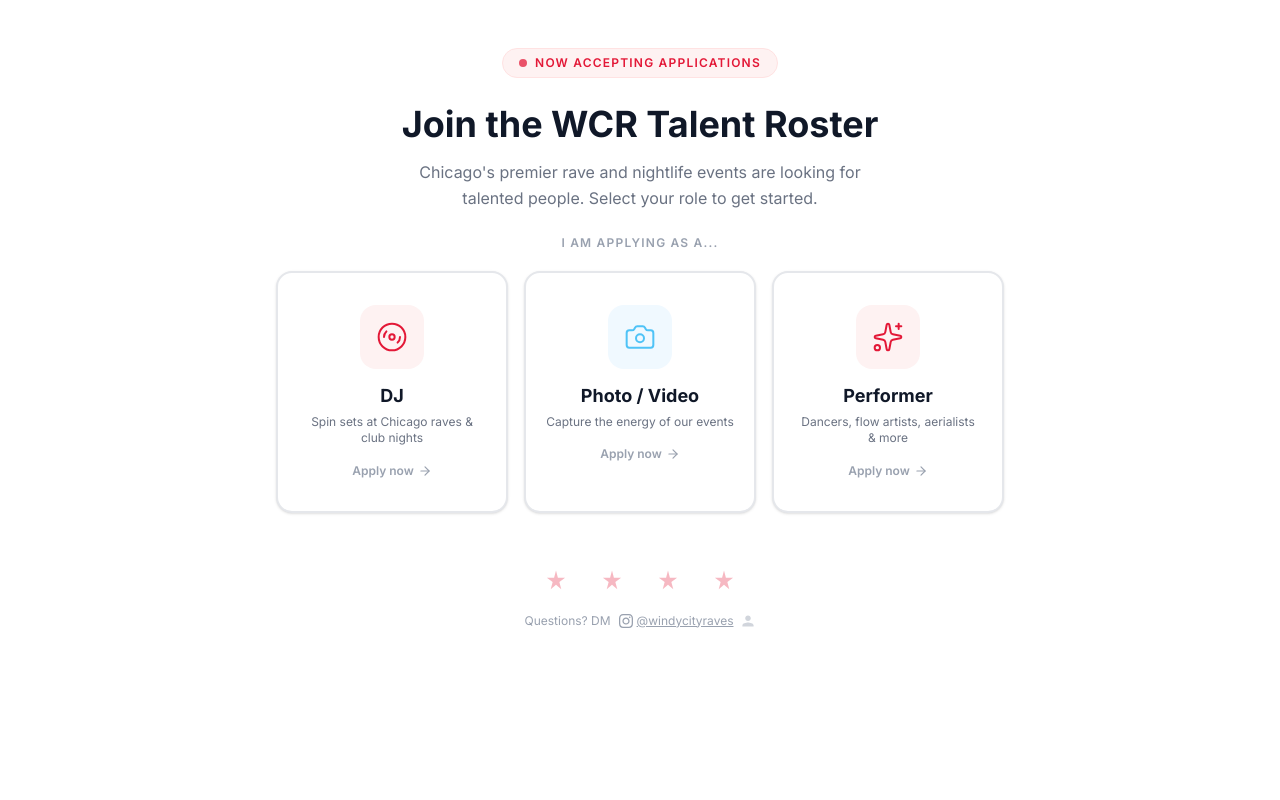
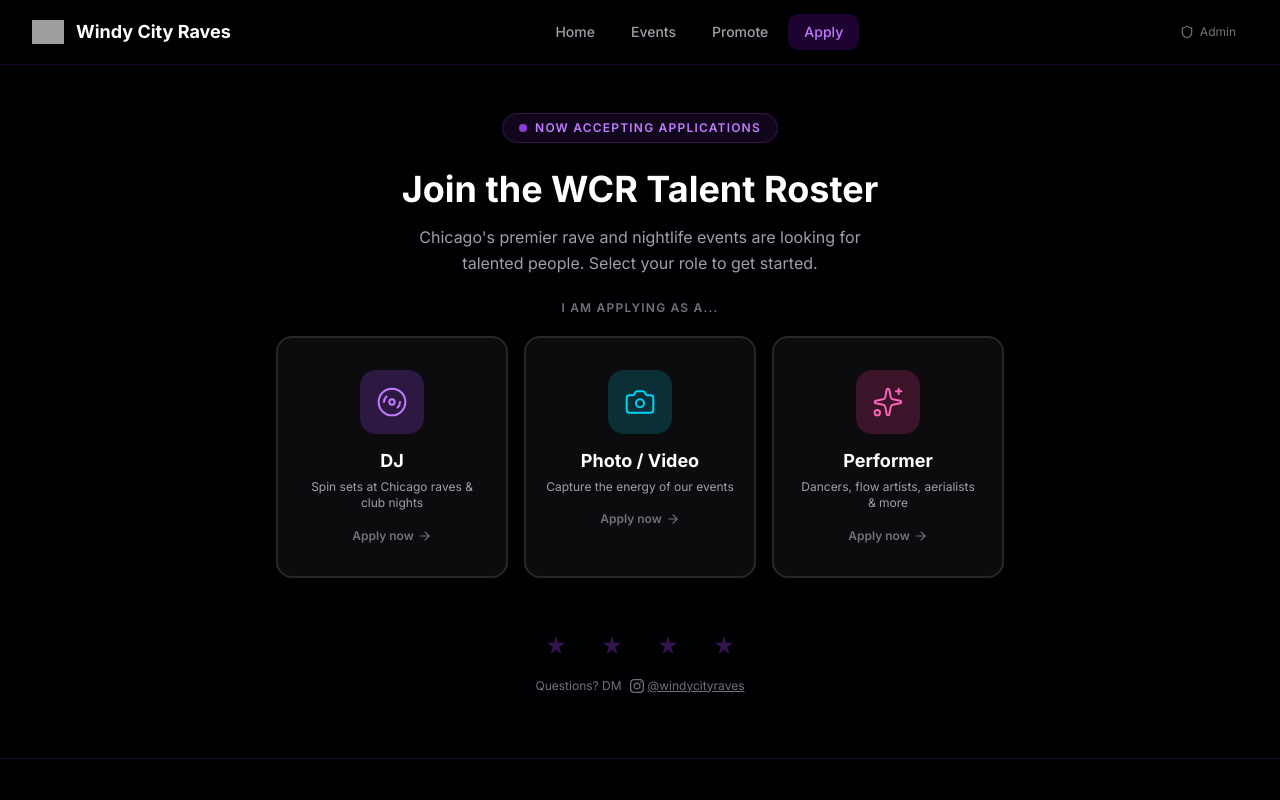
Before and after one commit to ODD-DON/windy-city-raves-site, a Next.js app: page /apply in a window 1280 px wide. Shown: the top 800 px of the page. Built offline with nearby package versions, Linux system fonts and the light colour scheme; grey boxes are pictures that could not be loaded.

Commit message:
feat: add sticky nav and dark purple theme consistency
Implement sticky navigation bar with dark theme and update all pages for consistency.

```diff
--- a/app/globals.css
+++ b/app/globals.css
@@ -43,38 +43,41 @@
 }
 
 .dark {
-  --background: oklch(0.08 0.01 270);
+  /* Deep purple/black background with subtle purple tint */
+  --background: oklch(0.06 0.02 280);
   --foreground: oklch(0.98 0 0);
-  --card: oklch(0.12 0.01 270);
+  --card: oklch(0.10 0.025 280);
   --card-foreground: oklch(0.98 0 0);
-  --popover: oklch(0.10 0.01 270);
+  --popover: oklch(0.08 0.02 280);
   --popover-foreground: oklch(0.98 0 0);
-  --primary: oklch(0.58 0.22 25);
+  /* Primary - Electric Purple */
+  --primary: oklch(0.62 0.26 290);
   --primary-foreground: oklch(0.98 0 0);
+  /* Secondary - Cyan accent */
   --secondary: oklch(0.70 0.14 230);
   --secondary-foreground: oklch(0.08 0 0);
-  --muted: oklch(0.18 0.01 270);
+  --muted: oklch(0.16 0.02 280);
   --muted-foreground: oklch(0.65 0 0);
-  --accent: oklch(0.70 0.14 230);
-  --accent-foreground: oklch(0.08 0 0);
+  --accent: oklch(0.62 0.26 290);
+  --accent-foreground: oklch(0.98 0 0);
   --destructive: oklch(0.55 0.22 25);
   --destructive-foreground: oklch(0.98 0 0);
-  --border: oklch(0.22 0.02 270);
-  --input: oklch(0.18 0.02 270);
-  --ring: oklch(0.58 0.22 25);
-  --chart-1: oklch(0.58 0.22 25);
+  --border: oklch(0.20 0.04 280);
+  --input: oklch(0.16 0.03 280);
+  --ring: oklch(0.62 0.26 290);
+  --chart-1: oklch(0.62 0.26 290);
   --chart-2: oklch(0.70 0.14 230);
   --chart-3: oklch(0.65 0.15 280);
   --chart-4: oklch(0.75 0.10 180);
   --chart-5: oklch(0.60 0.18 60);
-  --sidebar: oklch(0.10 0.01 270);
+  --sidebar: oklch(0.08 0.02 280);
   --sidebar-foreground: oklch(0.98 0 0);
-  --sidebar-primary: oklch(0.58 0.22 25);
+  --sidebar-primary: oklch(0.62 0.26 290);
   --sidebar-primary-foreground: oklch(0.98 0 0);
-  --sidebar-accent: oklch(0.18 0.02 270);
+  --sidebar-accent: oklch(0.16 0.03 280);
   --sidebar-accent-foreground: oklch(0.98 0 0);
-  --sidebar-border: oklch(0.22 0.02 270);
-  --sidebar-ring: oklch(0.58 0.22 25);
+  --sidebar-border: oklch(0.20 0.04 280);
+  --sidebar-ring: oklch(0.62 0.26 290);
 }
 
 @theme inline {
--- a/app/layout.tsx
+++ b/app/layout.tsx
@@ -1,6 +1,7 @@
 import type { Metadata, Viewport } from 'next'
 import { Inter, Space_Grotesk } from 'next/font/google'
 import { Analytics } from '@vercel/analytics/next'
+import { Navigation } from '@/components/navigation'
 import './globals.css'
 
 const inter = Inter({
@@ -215,7 +216,7 @@ export default function RootLayout({
   children: React.ReactNode
 }>) {
   return (
-    <html lang="en" className="w-full max-w-full" data-scroll-behavior="smooth">
+    <html lang="en" className="dark w-full max-w-full bg-background" data-scroll-behavior="smooth">
       <head>
         <script
           type="application/ld+json"
@@ -226,7 +227,8 @@ export default function RootLayout({
           dangerouslySetInnerHTML={{ __html: JSON.stringify(localBusinessJsonLd) }}
         />
       </head>
-      <body className={`${inter.variable} ${spaceGrotesk.variable} font-sans antialiased w-full max-w-full`}>
+      <body className={`${inter.variable} ${spaceGrotesk.variable} font-sans antialiased w-full max-w-full bg-background text-foreground`}>
+        <Navigation />
         {children}
         <Analytics />
       </body>
--- a/app/page.tsx
+++ b/app/page.tsx
@@ -1,5 +1,6 @@
 import Link from "next/link"
-import { Calendar, Megaphone, Users, Shield, Music, MapPin } from "lucide-react"
+import Image from "next/image"
+import { Calendar, Megaphone, Users, Music, MapPin, ArrowRight, Sparkles } from "lucide-react"
 import { Button } from "@/components/ui/button"
 import { Card, CardContent } from "@/components/ui/card"
 import { Footer } from "@/components/footer"
@@ -11,6 +12,8 @@ const features = [
     description: "Browse upcoming raves, festivals, and electronic music events near you.",
     href: "/events",
     cta: "View Events",
+    gradient: "from-purple-500/20 to-blue-500/20",
+    iconColor: "text-purple-400",
   },
   {
     icon: Megaphone,
@@ -18,6 +21,8 @@ const features = [
     description: "Get your event in front of thousands of rave fans with our promotion packages.",
     href: "/promote",
     cta: "Promote Now",
+    gradient: "from-cyan-500/20 to-purple-500/20",
+    iconColor: "text-cyan-400",
   },
   {
     icon: Users,
@@ -25,73 +30,122 @@ const features = [
     description: "Apply as a DJ, photographer, videographer, or performer to work WCR events.",
     href: "/apply",
     cta: "Apply Today",
+    gradient: "from-purple-500/20 to-pink-500/20",
+    iconColor: "text-purple-400",
   },
+]
+
+const stats = [
+  { value: "19.5K+", label: "Followers" },
+  { value: "300K+", label: "Monthly Reach" },
+  { value: "500+", label: "Events Listed" },
 ]
 
 export default function HomePage() {
   return (
     <div className="min-h-screen bg-background flex flex-col">
       {/* Hero */}
-      <section className="relative flex flex-col items-center justify-center text-center px-4 py-32 overflow-hidden">
-        <div className="absolute inset-0 bg-gradient-to-br from-purple-950 via-black to-blue-950 -z-10" />
-        <div className="absolute inset-0 bg-[radial-gradient(ellipse_at_center,_var(--tw-gradient-stops))] from-purple-800/20 via-transparent to-transparent -z-10" />
+      <section className="relative flex flex-col items-center justify-center text-center px-4 py-24 md:py-32 overflow-hidden">
+        {/* Background gradients */}
+        <div className="absolute inset-0 bg-gradient-to-br from-purple-950/80 via-background to-blue-950/50 -z-10" />
+        <div className="absolute inset-0 bg-[radial-gradient(ellipse_at_top,_var(--tw-gradient-stops))] from-purple-600/20 via-transparent to-transparent -z-10" />
+        <div className="absolute top-1/4 -left-32 w-64 h-64 bg-purple-600/30 rounded-full blur-3xl -z-10" />
+        <div className="absolute bottom-1/4 -right-32 w-64 h-64 bg-blue-600/20 rounded-full blur-3xl -z-10" />
 
-        <div className="flex items-center gap-2 mb-6">
-          <Music className="h-8 w-8 text-purple-400" />
-          <span className="text-purple-400 font-semibold tracking-widest uppercase text-sm">
-            Windy City Raves
-          </span>
+        {/* Logo */}
+        <div className="mb-6 animate-in fade-in slide-in-from-bottom-4 duration-700">
+          <div className="relative w-[180px] md:w-[240px] h-[77px] md:h-[103px]">
+            <Image
+              src="https://hebbkx1anhila5yf.public.blob.vercel-storage.com/New%20Logo-tGlIj5rYBWQGemKw5Ce0TbbPJg5oJJ.png"
+              alt="Windy City Raves"
+              fill
+              className="object-contain"
+              priority
+            />
+          </div>
         </div>
 
-        <h1 className="text-5xl md:text-7xl font-black text-white mb-6 leading-tight">
-          {"Chicago's Home for "}
-          <span className="bg-gradient-to-r from-purple-400 to-blue-400 bg-clip-text text-transparent">
+        {/* Badge */}
+        <div className="flex items-center gap-2 mb-6 animate-in fade-in slide-in-from-bottom-4 duration-700 delay-100">
+          <div className="inline-flex items-center gap-2 bg-purple-500/10 border border-purple-500/20 rounded-full px-4 py-1.5">
+            <Sparkles className="w-4 h-4 text-purple-400" />
+            <span className="text-purple-300 font-medium text-sm">
+              Chicago&apos;s Premier EDM Community
+            </span>
+          </div>
+        </div>
+
+        <h1 className="text-4xl sm:text-5xl md:text-7xl font-black text-white mb-6 leading-tight animate-in fade-in slide-in-from-bottom-4 duration-700 delay-150 text-balance">
+          {"Your Home for "}
+          <span className="bg-gradient-to-r from-purple-400 via-pink-400 to-cyan-400 bg-clip-text text-transparent">
             Electronic Music
           </span>
         </h1>
 
-        <p className="text-lg md:text-xl text-zinc-300 max-w-2xl mb-10">
-          Discover events, promote your shows, and join the WCR talent community — all in one place.
+        <p className="text-lg md:text-xl text-zinc-300 max-w-2xl mb-10 animate-in fade-in slide-in-from-bottom-4 duration-700 delay-200 text-pretty">
+          Discover events, promote your shows, and connect with the Chicago rave community — all in one place.
         </p>
 
-        <div className="flex flex-wrap gap-4 justify-center">
-          <Button size="lg" asChild className="bg-purple-600 hover:bg-purple-700 text-white">
+        <div className="flex flex-wrap gap-4 justify-center animate-in fade-in slide-in-from-bottom-4 duration-700 delay-300">
+          <Button size="lg" asChild className="bg-purple-600 hover:bg-purple-500 text-white font-semibold px-6 py-6 text-base">
             <Link href="/events">
               <Calendar className="mr-2 h-5 w-5" />
               Browse Events
             </Link>
           </Button>
-          <Button size="lg" variant="outline" asChild className="border-zinc-600 text-white hover:bg-zinc-800">
+          <Button size="lg" variant="outline" asChild className="border-purple-500/50 text-white hover:bg-purple-500/10 hover:border-purple-400 font-semibold px-6 py-6 text-base">
             <Link href="/apply">
               <Users className="mr-2 h-5 w-5" />
-              Apply to WCR
+              Join the Team
             </Link>
           </Button>
         </div>
 
-        <div className="flex items-center gap-2 mt-10 text-zinc-500 text-sm">
+        <div className="flex items-center gap-2 mt-10 text-zinc-500 text-sm animate-in fade-in duration-700 delay-500">
           <MapPin className="h-4 w-4" />
           <span>Chicago, IL — and expanding to more cities</span>
         </div>
       </section>
 
+      {/* Stats bar */}
+      <section className="border-y border-purple-900/30 bg-purple-950/30 py-8">
+        <div className="max-w-5xl mx-auto px-4">
+          <div className="grid grid-cols-3 gap-8">
+            {stats.map((stat) => (
+              <div key={stat.label} className="text-center">
+                <div className="text-2xl md:text-3xl font-bold text-white mb-1">{stat.value}</div>
+                <div className="text-sm text-zinc-400">{stat.label}</div>
+              </div>
+            ))}
+          </div>
+        </div>
+      </section>
+
       {/* Feature cards */}
       <section className="px-4 py-20 max-w-5xl mx-auto w-full">
-        <h2 className="text-3xl font-bold text-center text-white mb-12">Everything You Need</h2>
+        <div className="text-center mb-12">
+          <h2 className="text-3xl md:text-4xl font-bold text-white mb-4">Everything You Need</h2>
+          <p className="text-zinc-400 max-w-xl mx-auto">
+            Whether you&apos;re looking for events, promoting shows, or joining our talent roster — we&apos;ve got you covered.
+          </p>
+        </div>
         <div className="grid md:grid-cols-3 gap-6">
           {features.map((f) => (
             <Card
               key={f.href}
-              className="bg-zinc-900 border-zinc-800 hover:border-purple-700 transition-colors"
+              className="group bg-zinc-900/50 border-purple-900/30 hover:border-purple-500/50 transition-all duration-300 hover:shadow-lg hover:shadow-purple-500/10"
             >
               <CardContent className="p-6 flex flex-col gap-4">
-                <div className="w-12 h-12 rounded-lg bg-purple-900/50 flex items-center justify-center">
-                  <f.icon className="h-6 w-6 text-purple-400" />
+                <div className={`w-14 h-14 rounded-xl bg-gradient-to-br ${f.gradient} flex items-center justify-center group-hover:scale-110 transition-transform duration-300`}>
+                  <f.icon className={`h-7 w-7 ${f.iconColor}`} />
                 </div>
-                <h3 className="text-lg font-semibold text-white">{f.title}</h3>
+                <h3 className="text-xl font-semibold text-white">{f.title}</h3>
                 <p className="text-zinc-400 text-sm flex-1">{f.description}</p>
-                <Button variant="ghost" size="sm" asChild className="w-fit text-purple-400 hover:text-purple-300 px-0">
-                  <Link href={f.href}>{f.cta} →</Link>
+                <Button variant="ghost" size="sm" asChild className="w-fit text-purple-400 hover:text-purple-300 hover:bg-purple-500/10 px-0 group/btn">
+                  <Link href={f.href} className="flex items-center gap-2">
+                    {f.cta}
+                    <ArrowRight className="w-4 h-4 group-hover/btn:translate-x-1 transition-transform" />
+                  </Link>
                 </Button>
               </CardContent>
             </Card>
@@ -99,13 +153,24 @@ export default function HomePage() {
         </div>
       </section>
 
-      {/* Admin link (subtle) */}
-      <div className="text-center pb-8">
-        <Link href="/admin/login" className="text-xs text-zinc-600 hover:text-zinc-500 transition-colors">
-          <Shield className="inline h-3 w-3 mr-1" />
-          Admin
-        </Link>
-      </div>
+      {/* CTA Section */}
+      <section className="px-4 py-16 bg-gradient-to-b from-purple-950/50 to-background">
+        <div className="max-w-3xl mx-auto text-center">
+          <h2 className="text-2xl md:text-3xl font-bold text-white mb-4">
+            Ready to Promote Your Event?
+          </h2>
+          <p className="text-zinc-400 mb-8 text-pretty">
+            Get your event in front of thousands of dedicated electronic music fans in Chicago.
+            Our promotion packages are designed to maximize your reach and ticket sales.
+          </p>
+          <Button size="lg" asChild className="bg-purple-600 hover:bg-purple-500 text-white font-semibold">
+            <Link href="/promote">
+              <Megaphone className="mr-2 h-5 w-5" />
+              View Promotion Packages
+            </Link>
+          </Button>
+        </div>
+      </section>
 
       <Footer />
     </div>
--- a/components/landing/role-selection-page.tsx
+++ b/components/landing/role-selection-page.tsx
@@ -2,6 +2,7 @@
 
 import Link from 'next/link'
 import { Disc3, Camera, Sparkles, ArrowRight } from 'lucide-react'
+import { Footer } from '@/components/footer'
 
 const ROLES = [
   {
@@ -9,53 +10,53 @@ const ROLES = [
     icon: Disc3,
     label: 'DJ',
     description: 'Spin sets at Chicago raves & club nights',
-    iconBg: 'bg-red-50 group-hover:bg-[#E31837]',
-    iconColor: 'text-[#E31837] group-hover:text-white',
-    tileBorder: 'hover:border-[#E31837]',
-    tileBg: 'hover:bg-red-50/40',
+    iconBg: 'bg-purple-500/20 group-hover:bg-purple-500',
+    iconColor: 'text-purple-400 group-hover:text-white',
+    tileBorder: 'hover:border-purple-500/50',
+    tileBg: 'hover:bg-purple-500/5',
   },
   {
     href: '/apply/photo_video',
     icon: Camera,
     label: 'Photo / Video',
     description: 'Capture the energy of our events',
-    iconBg: 'bg-sky-50 group-hover:bg-[#4FC3F7]',
-    iconColor: 'text-[#4FC3F7] group-hover:text-white',
-    tileBorder: 'hover:border-[#4FC3F7]',
-    tileBg: 'hover:bg-sky-50/40',
+    iconBg: 'bg-cyan-500/20 group-hover:bg-cyan-500',
+    iconColor: 'text-cyan-400 group-hover:text-white',
+    tileBorder: 'hover:border-cyan-500/50',
+    tileBg: 'hover:bg-cyan-500/5',
   },
   {
     href: '/apply/performer',
     icon: Sparkles,
     label: 'Performer',
     description: 'Dancers, flow artists, aerialists & more',
-    iconBg: 'bg-red-50 group-hover:bg-[#E31837]',
-    iconColor: 'text-[#E31837] group-hover:text-white',
-    tileBorder: 'hover:border-[#E31837]',
-    tileBg: 'hover:bg-red-50/40',
+    iconBg: 'bg-pink-500/20 group-hover:bg-pink-500',
+    iconColor: 'text-pink-400 group-hover:text-white',
+    tileBorder: 'hover:border-pink-500/50',
+    tileBg: 'hover:bg-pink-500/5',
   },
 ]
 
 export function RoleSelectionPage() {
   return (
-    <div className="min-h-screen bg-white flex flex-col">
+    <div className="min-h-screen bg-background flex flex-col">
       <div className="max-w-3xl mx-auto w-full px-5 pt-12 pb-6 text-center">
-        <div className="inline-flex items-center gap-2 bg-red-50 border border-red-100 rounded-full px-4 py-1.5 mb-6">
-          <span className="w-2 h-2 rounded-full bg-[#E31837] animate-pulse" />
-          <span className="text-xs font-semibold text-[#E31837] uppercase tracking-widest">
+        <div className="inline-flex items-center gap-2 bg-purple-500/10 border border-purple-500/20 rounded-full px-4 py-1.5 mb-6">
+          <span className="w-2 h-2 rounded-full bg-purple-500 animate-pulse" />
+          <span className="text-xs font-semibold text-purple-400 uppercase tracking-widest">
             Now Accepting Applications
           </span>
         </div>
-        <h1 className="font-display text-3xl md:text-4xl font-bold text-gray-900 leading-tight text-balance">
+        <h1 className="font-display text-3xl md:text-4xl font-bold text-white leading-tight text-balance">
           Join the WCR Talent Roster
         </h1>
-        <p className="mt-3 text-gray-500 text-base leading-relaxed max-w-md mx-auto text-pretty">
+        <p className="mt-3 text-zinc-400 text-base leading-relaxed max-w-md mx-auto text-pretty">
           {"Chicago's premier rave and nightlife events are looking for talented people. Select your role to get started."}
         </p>
       </div>
 
       <main className="flex-1 max-w-3xl mx-auto w-full px-5 pb-16">
-        <p className="text-xs font-semibold uppercase tracking-widest text-gray-400 mb-5 text-center">
+        <p className="text-xs font-semibold uppercase tracking-widest text-zinc-500 mb-5 text-center">
           I am applying as a...
         </p>
 
@@ -66,16 +67,16 @@ export function RoleSelectionPage() {
               <Link
                 key={role.href}
                 href={role.href}
-                className={`group relative flex flex-col items-center gap-4 rounded-2xl border-2 border-gray-200 bg-white px-4 py-8 text-center transition-all duration-200 shadow-sm hover:shadow-md active:scale-[0.97] ${role.tileBorder} ${role.tileBg}`}
+                className={`group relative flex flex-col items-center gap-4 rounded-2xl border-2 border-zinc-800 bg-zinc-900/50 px-4 py-8 text-center transition-all duration-200 hover:shadow-lg hover:shadow-purple-500/10 active:scale-[0.97] ${role.tileBorder} ${role.tileBg}`}
               >
                 <div className={`w-16 h-16 rounded-2xl flex items-center justify-center transition-all duration-200 shrink-0 ${role.iconBg}`}>
                   <Icon className={`w-8 h-8 transition-colors duration-200 ${role.iconColor}`} strokeWidth={1.5} />
                 </div>
                 <div className="w-full">
-                  <p className="font-display text-lg font-bold text-gray-900 leading-tight text-balance">{role.label}</p>
-                  <p className="mt-1.5 text-xs text-gray-500 leading-snug text-pretty">{role.description}</p>
+                  <p className="font-display text-lg font-bold text-white leading-tight text-balance">{role.label}</p>
+                  <p className="mt-1.5 text-xs text-zinc-400 leading-snug text-pretty">{role.description}</p>
                 </div>
-                <div className="flex items-center gap-1 text-xs font-semibold text-gray-400 group-hover:text-gray-700 transition-colors">
+                <div className="flex items-center gap-1 text-xs font-semibold text-zinc-500 group-hover:text-purple-400 transition-colors">
                   Apply now <ArrowRight className="w-3.5 h-3.5" />
                 </div>
               </Link>
@@ -85,19 +86,19 @@ export function RoleSelectionPage() {
 
         <div className="flex items-center justify-center gap-8 mt-14 opacity-30">
           {[...Array(4)].map((_, i) => (
-            <svg key={i} viewBox="0 0 50 50" className="w-6 h-6 fill-[#E31837]" aria-hidden="true">
+            <svg key={i} viewBox="0 0 50 50" className="w-6 h-6 fill-purple-500" aria-hidden="true">
               <polygon points="25,3 29,18 44,18 32,27 36,42 25,33 14,42 18,27 6,18 21,18" />
             </svg>
           ))}
         </div>
 
-        <p className="text-center text-xs text-gray-400 mt-5 flex items-center justify-center gap-2">
+        <p className="text-center text-xs text-zinc-500 mt-5 flex items-center justify-center gap-2">
           <span>Questions? DM</span>
           <a
             href="https://instagram.com/windycityraves"
             target="_blank"
             rel="noopener noreferrer"
-            className="inline-flex items-center gap-1 underline hover:text-gray-600 transition-colors"
+            className="inline-flex items-center gap-1 underline hover:text-zinc-300 transition-colors"
             aria-label="DM us on Instagram @windycityraves"
           >
             <svg viewBox="0 0 24 24" className="w-3.5 h-3.5 fill-current" aria-hidden="true">
@@ -105,18 +106,10 @@ export function RoleSelectionPage() {
             </svg>
             @windycityraves
           </a>
-          <Link
-            href="/auth/login"
-            className="text-gray-300 hover:text-gray-500 transition-colors"
-            aria-label="Admin login"
-            title="Admin"
-          >
-            <svg viewBox="0 0 24 24" className="w-3.5 h-3.5 fill-current" aria-hidden="true">
-              <path d="M12 12c2.7 0 4.8-2.1 4.8-4.8S14.7 2.4 12 2.4 7.2 4.5 7.2 7.2 9.3 12 12 12zm0 2.4c-3.2 0-9.6 1.6-9.6 4.8v2.4h19.2v-2.4c0-3.2-6.4-4.8-9.6-4.8z"/>
-            </svg>
-          </Link>
         </p>
       </main>
+
+      <Footer />
     </div>
   )
 }
--- /dev/null
+++ b/components/navigation.tsx
@@ -0,0 +1,131 @@
+"use client"
+
+import Link from "next/link"
+import Image from "next/image"
+import { usePathname } from "next/navigation"
+import { useState } from "react"
+import { Menu, X, Shield } from "lucide-react"
+import { cn } from "@/lib/utils"
+
+const navLinks = [
+  { href: "/", label: "Home" },
+  { href: "/events", label: "Events" },
+  { href: "/promote", label: "Promote" },
+  { href: "/apply", label: "Apply" },
+]
+
+export function Navigation() {
+  const pathname = usePathname()
+  const [mobileMenuOpen, setMobileMenuOpen] = useState(false)
+
+  // Don't show nav on admin pages (they have their own nav)
+  if (pathname?.startsWith("/admin")) {
+    return null
+  }
+
+  return (
+    <nav className="sticky top-0 z-50 w-full border-b border-purple-900/30 bg-black/95 backdrop-blur supports-[backdrop-filter]:bg-black/80">
+      <div className="max-w-7xl mx-auto px-4 sm:px-6 lg:px-8">
+        <div className="flex items-center justify-between h-16">
+          {/* Logo */}
+          <Link href="/" className="flex items-center gap-3 shrink-0">
+            <div className="relative w-8 h-8">
+              <Image
+                src="https://hebbkx1anhila5yf.public.blob.vercel-storage.com/New%20Logo-tGlIj5rYBWQGemKw5Ce0TbbPJg5oJJ.png"
+                alt="Windy City Raves"
+                fill
+                className="object-contain"
+              />
+            </div>
+            <span className="font-bold text-white text-lg hidden sm:block">
+              Windy City Raves
+            </span>
+          </Link>
+
+          {/* Desktop Navigation */}
+          <div className="hidden md:flex items-center gap-1">
+            {navLinks.map((link) => {
+              const isActive = pathname === link.href ||
+                (link.href !== "/" && pathname?.startsWith(link.href))
+
+              return (
+                <Link
+                  key={link.href}
+                  href={link.href}
+                  className={cn(
+                    "px-4 py-2 rounded-lg text-sm font-medium transition-colors",
+                    isActive
+                      ? "bg-purple-600/20 text-purple-400"
+                      : "text-zinc-400 hover:text-white hover:bg-white/5"
+                  )}
+                >
+                  {link.label}
+                </Link>
+              )
+            })}
+          </div>
+
+          {/* Admin Link & Mobile Toggle */}
+          <div className="flex items-center gap-2">
+            <Link
+              href="/admin"
+              className="hidden sm:flex items-center gap-1.5 px-3 py-1.5 text-xs text-zinc-500 hover:text-zinc-400 transition-colors"
+            >
+              <Shield className="w-3.5 h-3.5" />
+              Admin
+            </Link>
+
+            {/* Mobile menu button */}
+            <button
+              onClick={() => setMobileMenuOpen(!mobileMenuOpen)}
+              className="md:hidden p-2 text-zinc-400 hover:text-white transition-colors"
+              aria-label="Toggle menu"
+            >
+              {mobileMenuOpen ? (
+                <X className="w-6 h-6" />
+              ) : (
+                <Menu className="w-6 h-6" />
+              )}
+            </button>
+          </div>
+        </div>
+
+        {/* Mobile Navigation */}
+        {mobileMenuOpen && (
+          <div className="md:hidden py-4 border-t border-purple-900/30">
+            <div className="flex flex-col gap-1">
+              {navLinks.map((link) => {
+                const isActive = pathname === link.href ||
+                  (link.href !== "/" && pathname?.startsWith(link.href))
+
+                return (
+                  <Link
+                    key={link.href}
+                    href={link.href}
+                    onClick={() => setMobileMenuOpen(false)}
+                    className={cn(
+                      "px-4 py-3 rounded-lg text-sm font-medium transition-colors",
+                      isActive
+                        ? "bg-purple-600/20 text-purple-400"
+                        : "text-zinc-400 hover:text-white hover:bg-white/5"
+                    )}
+                  >
+                    {link.label}
+                  </Link>
+                )
+              })}
+              <Link
+                href="/admin"
+                onClick={() => setMobileMenuOpen(false)}
+                className="flex items-center gap-2 px-4 py-3 text-sm text-zinc-500 hover:text-zinc-400 transition-colors"
+              >
+                <Shield className="w-4 h-4" />
+                Admin
+              </Link>
+            </div>
+          </div>
+        )}
+      </div>
+    </nav>
+  )
+}
```
Also changed, not shown: components/footer.tsx (+9 -8 lines).
